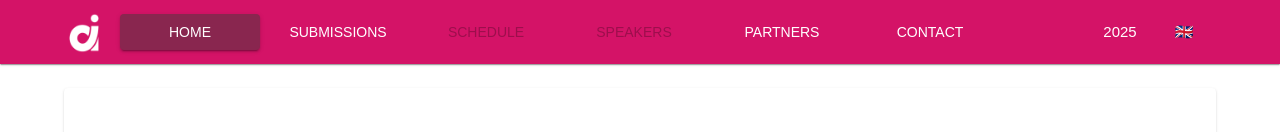
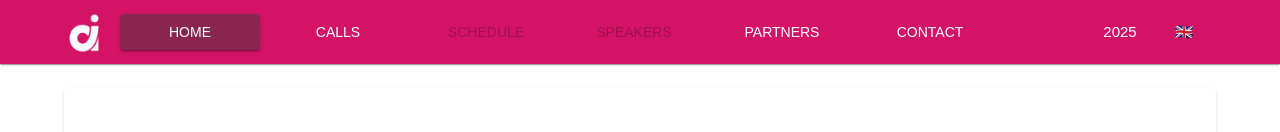
Before and after one commit to swiss-ai-center/ai-days-website, a React (Create React App) app: page / in a window 1280 px wide. Shown: the top 132 px of the page. Built offline with nearby package versions, Linux system fonts and the light colour scheme.

Commit message:
dates becomes calls

```diff
--- a/public/locales/en/translation.json
+++ b/public/locales/en/translation.json
@@ -15,10 +15,10 @@
             "url": "/"
           },
           {
-            "name": "Submissions",
-            "component": "dates",
+            "name": "Calls",
+            "component": "calls",
             "enabled": "true",
-            "url": "/dates"
+            "url": "/calls"
           },
           {
             "name": "Schedule",
--- a/public/locales/fr/translation.json
+++ b/public/locales/fr/translation.json
@@ -15,10 +15,10 @@
             "url": "/"
           },
           {
-            "name": "Call for Paper",
-            "component": "dates",
+            "name": "Calls",
+            "component": "calls",
             "enabled": "true",
-            "url": "/dates"
+            "url": "/calls"
           },
           {
             "name": "Programme",
--- a/src/App.tsx
+++ b/src/App.tsx
@@ -2,7 +2,7 @@ import { createTheme, CssBaseline, PaletteMode, ThemeProvider } from '@mui/mater
 import { grey } from '@mui/material/colors';
 import Navbar from 'components/Navbar';
 import Contact from 'pages/Contact';
-import Dates from 'pages/Dates';
+import Calls from 'pages/Calls';
 import Home from 'pages/Home';
 import Partners from 'pages/Partners';
 import React, { useCallback } from 'react';
@@ -29,7 +29,7 @@ function App() {
     }[] = t(`years.${selectedYearIndex(year)}.menu.pages`, {returnObjects: true});
 
     const Components: any = {
-        dates: Dates,
+        calls: Calls,
         home: Home,
         contact: Contact,
         partners: Partners,
--- a/src/pages/Dates/index.tsx
+++ b/src/pages/Calls/index.tsx
@@ -8,7 +8,7 @@ import React from 'react';
 import { useTranslation } from 'react-i18next';
 import { useSelector } from 'react-redux';
 
-const Dates: React.FC = () => {
+const Calls: React.FC = () => {
     const {t} = useTranslation();
 
     const year = useSelector((state: any) => state.year.value);
@@ -133,4 +133,4 @@ const Dates: React.FC = () => {
     );
 }
 
-export default Dates;
+export default Calls;
```
